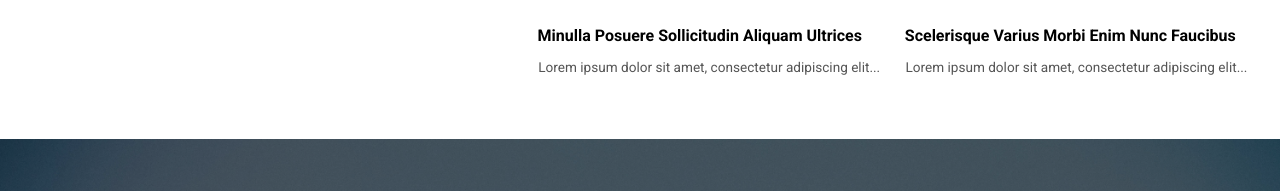
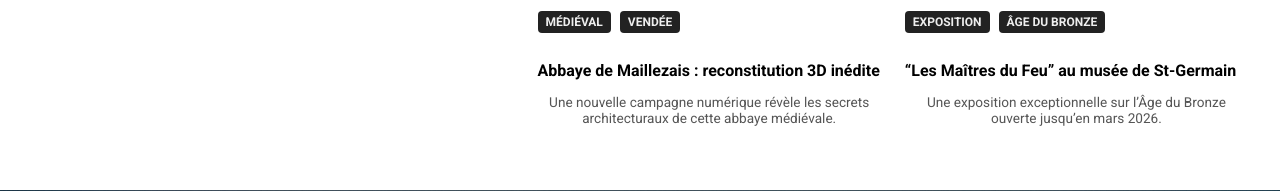
Before and after one commit to Bradshurt/site-web-archeologie, a PHP site: page /pages/accueil.php in a window 1280 px wide. Shown: the part 1826-2017 px from the top of the page. Run offline with PHP 8.4, Linux system fonts and the light colour scheme; a user stored in the database is signed in.

Commit message:
version bêta

```diff
--- a/includes/footer.php
+++ b/includes/footer.php
@@ -19,7 +19,6 @@
         <li><a href="index.html">Accueil</a></li>
         <li><a href="chantiers.html">Chantiers de fouilles</a></li>
         <li><a href="contact.html">Contact</a></li>
-        <li><a href="inscription.html">Inscription</a></li>
       </ul>
     </div>
 
--- a/pages/accueil.php
+++ b/pages/accueil.php
@@ -78,49 +78,50 @@
           <h3 class="breaking-title">Breaking News</h3>
 
           <div class="breaking-item">
-            <img src="/assets/img/img-card.png" alt="" />
+            <img src="https://www.sciencesetavenir.fr/assets/inline-img/2025/06/04/w453-171429-christophe-fouquin-inrap-2505-inrap-auxerre-85-2.jpg" alt="Villa romaine à Auxerre" />
             <div class="breaking-text">
-              <h4>Carte 1</h4>
-              <p>NOV 18, 2023</p>
+              <h4>Villa gallo-romaine géante à Auxerre</h4>
+              <p>Juin 2025 — Découverte majeure dans l'Yonne.</p>
             </div>
           </div>
 
           <div class="breaking-item">
-            <img src="/assets/img/img-card.png" alt="" />
+            <img src="https://www.connaissancedesarts.com/wp-content/thumbnails/uploads/2021/09/sans-titre-2021-09-03t150656-798-tt-width-1200-height-900-fill-0-crop-1-bgcolor-ffffff.jpg" alt="Mosaïque à Alès" />
             <div class="breaking-text">
-              <h4>Carte 2</h4>
-              <p>NOV 17, 2023</p>
+              <h4>Fresque romaine intacte retrouvée à Alès</h4>
+              <p>Juin 2025 — Mosaïque polychrome exceptionnelle.</p>
             </div>
           </div>
 
           <div class="breaking-item">
-            <img src="../assets/img/img-card.png" alt="" />
+            <img src="https://media.ouest-france.fr/v1/pictures/MjAyMjAyYTdiYmVhZTcwYjZhYTU1OWM1ODI2YjkzNWE0M2QxMDc?width=1260&height=708&focuspoint=50%2C25&cropresize=1&client_id=bpeditorial&sign=fa713750339237ea1d57511ca79d1e27bf21141ea70eb73da40c7a5badf1483c" alt="Chambre néolithique Groix" />
             <div class="breaking-text">
-              <h4>Le Colisée ouvre ses portes gratuitement</h4>
-              <p>Rome célèbre le patrimoine à bras ouverts.</p>
+              <h4>Chambre funéraire néolithique à Groix</h4>
+              <p>Juin 2025 — Nouvelle fenêtre sur le passé breton.</p>
             </div>
           </div>
 
           <div class="breaking-item">
-            <img src="../assets/img/img-card.png" alt="" />
+            <img src="https://i.la-croix.com/836x/smart/2025/06/26/2122910-ensemble-de-pieces-provenant-de-la-collecte-rabut-.jpg" alt="Expo Âge du Bronze" />
             <div class="breaking-text">
-              <h4>Des visites nocturnes inédites à Angkor</h4>
-              <p>Une première pour les temples cambodgiens.</p>
+              <h4>Expo “Les Maîtres du Feu” à St-Germain</h4>
+              <p>Juin 2025 — Un voyage au cœur du Bronze.</p>
             </div>
           </div>
         </div>
+
       </div>
 
       <div class="news-section">
         <div class="breaking-news">
           <h2>Breaking News</h2>
           <div class="main-article">
-            <img src="/assets/img/template.jpg" alt="Breaking" />
+            <img src="https://www.inrap.fr/sites/inrap.fr/files/thumbnails/image/christophe_fouquin_inrap_2505-inrap-auxerre-depliant_1_result.jpg" alt="Villa romaine à Auxerre" />
             <div class="breaking-overlay">
               <span class="badge">BREAKING</span>
-              <span class="category">CULTURE</span>
-              <h2>Ornare Arcu Duivivamus Arcu Felis Bibendum</h2>
-              <p class="date">Nov 14, 2023</p>
+              <span class="category">ARCHÉOLOGIE</span>
+              <h2>Une villa romaine géante découverte à Auxerre</h2>
+              <p class="date">Juin 2025</p>
             </div>
           </div>
         </div>
@@ -129,41 +130,46 @@
           <h2>Popular Now</h2>
           <div class="popular-grid">
             <div class="popular-card">
-              <img src="/assets/img/register.jpg" />
+              <img src="https://s3.hosteur.io/gazette-prod-public/gazetteWeb/662f4295514c09a4288b5117/articles/685962eadef071f3f286101d/files/1202578/ouilles-archologiques-par-lA-dun-site-du-e-avant-notre-re-au-e-haudebois-Ales-ues-de-cabanes-protohistoriques-et-de-constructions-antiques-comportant.webp" />
               <div class="badges">
-                <span class="badge black">TRAVEL</span>
-                <span class="badge black">WORLD</span>
+                <span class="badge black">PATRIMOINE</span>
+                <span class="badge black">OCCITANIE</span>
               </div>
-              <h4>Pellentesque Elit Bravida Cum Sociis Natoque</h4>
-              <p>Lorem ipsum dolor sit amet, consectetur adipiscing elit...</p>
+              <h4>Mosaïque romaine intacte retrouvée à Alès</h4>
+              <p>Une fresque polychrome d’époque romaine mise au jour lors de fouilles préventives.</p>
             </div>
             <div class="popular-card">
-              <img src="/assets/img/register.jpg" />
+              <img src="https://media.ouest-france.fr/v1/pictures/MjAyNTA2NjliMjg5MDI5ZWJlNjE5ZGNkYWEwMDVhZjAzNTlhNmU?width=1260&height=708&focuspoint=50%2C25&cropresize=1&client_id=bpeditorial&sign=7fce1011c6aa292c012db5f2d0cb5396d2f051bf6afda694d4f613adcc505e4d" />
               <div class="badges">
-                <span class="badge black">SCIENCE</span>
+                <span class="badge black">PRÉHISTOIRE</span>
+                <span class="badge black">BRETAGNE</span>
               </div>
-              <h4>Turpis Egestas Sed Tempus Urna Pharetra</h4>
-              <p>Lorem ipsum dolor sit amet, consectetur adipiscing elit...</p>
+              <h4>Chambre funéraire néolithique redécouverte à Groix</h4>
+              <p>Les fouilles de la Pointe des Chats révèlent une sépulture du Néolithique impressionnante.</p>
             </div>
             <div class="popular-card">
-              <img src="/assets/img/register.jpg" />
+              <img src="https://upload.wikimedia.org/wikipedia/commons/thumb/9/96/F07_0017.Mz.JPG/1200px-F07_0017.Mz.JPG" />
               <div class="badges">
-                <span class="badge black">ECONOMY</span>
+                <span class="badge black">MÉDIÉVAL</span>
+                <span class="badge black">VENDÉE</span>
               </div>
-              <h4>Minulla Posuere Sollicitudin Aliquam Ultrices</h4>
-              <p>Lorem ipsum dolor sit amet, consectetur adipiscing elit...</p>
+              <h4>Abbaye de Maillezais : reconstitution 3D inédite</h4>
+              <p>Une nouvelle campagne numérique révèle les secrets architecturaux de cette abbaye médiévale.</p>
             </div>
             <div class="popular-card">
-              <img src="/assets/img/register.jpg" />
+              <img src="https://www.connaissancedesarts.com/wp-content/thumbnails/uploads/2025/06/cda-bronze-man-main1-tt-width-1200-height-630-fill-0-crop-1-bgcolor-ffffff.jpg" />
               <div class="badges">
-                <span class="badge black">ECONOMY</span>
+                <span class="badge black">EXPOSITION</span>
+                <span class="badge black">ÂGE DU BRONZE</span>
               </div>
-              <h4>Scelerisque Varius Morbi Enim Nunc Faucibus</h4>
-              <p>Lorem ipsum dolor sit amet, consectetur adipiscing elit...</p>
+              <h4>“Les Maîtres du Feu” au musée de St-Germain</h4>
+              <p>Une exposition exceptionnelle sur l’Âge du Bronze ouverte jusqu’en mars 2026.</p>
             </div>
           </div>
         </div>
       </div>
+
+
       <div class="news-section-2">
         <!-- LEFT COLUMN (World Category + Articles) -->
         <div class="breaking-news">
```
Also changed, not shown: index.php (+46 -28 lines), pages/chantiers.php (+2 -47 lines).
